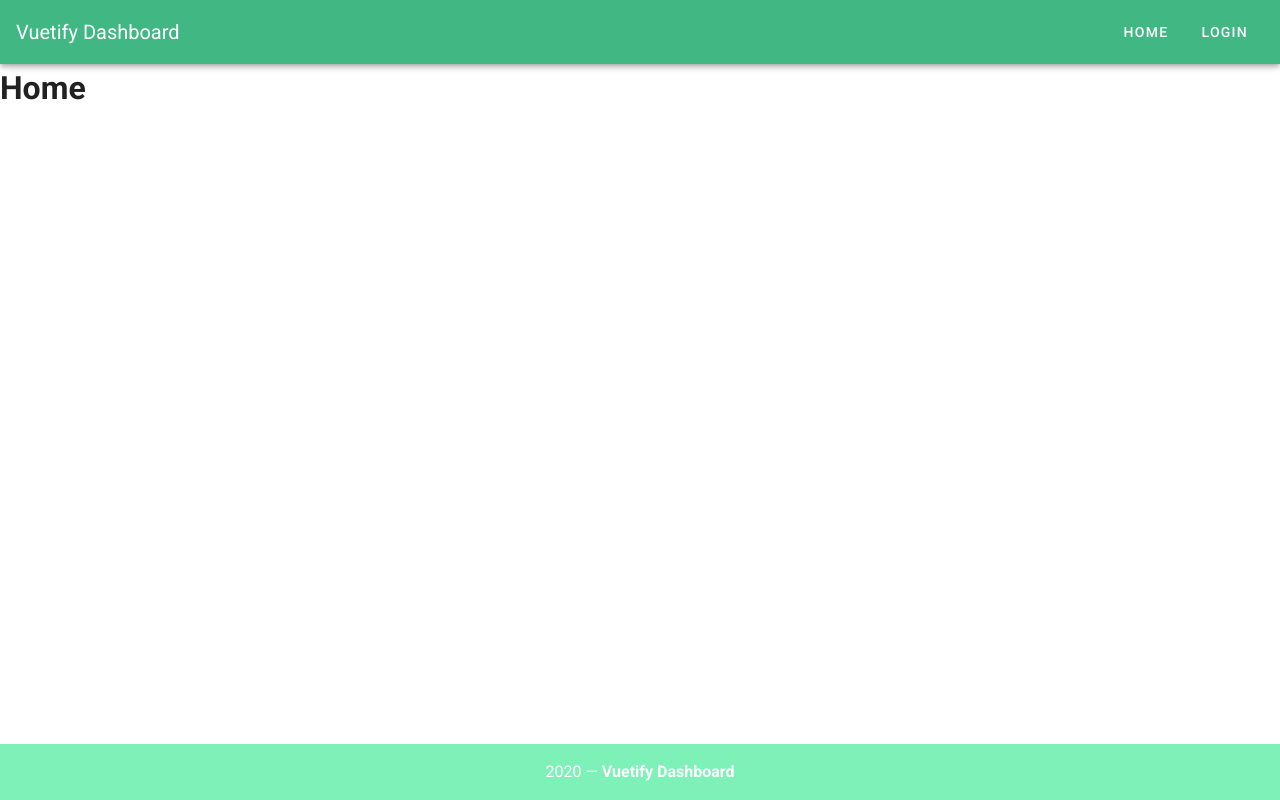
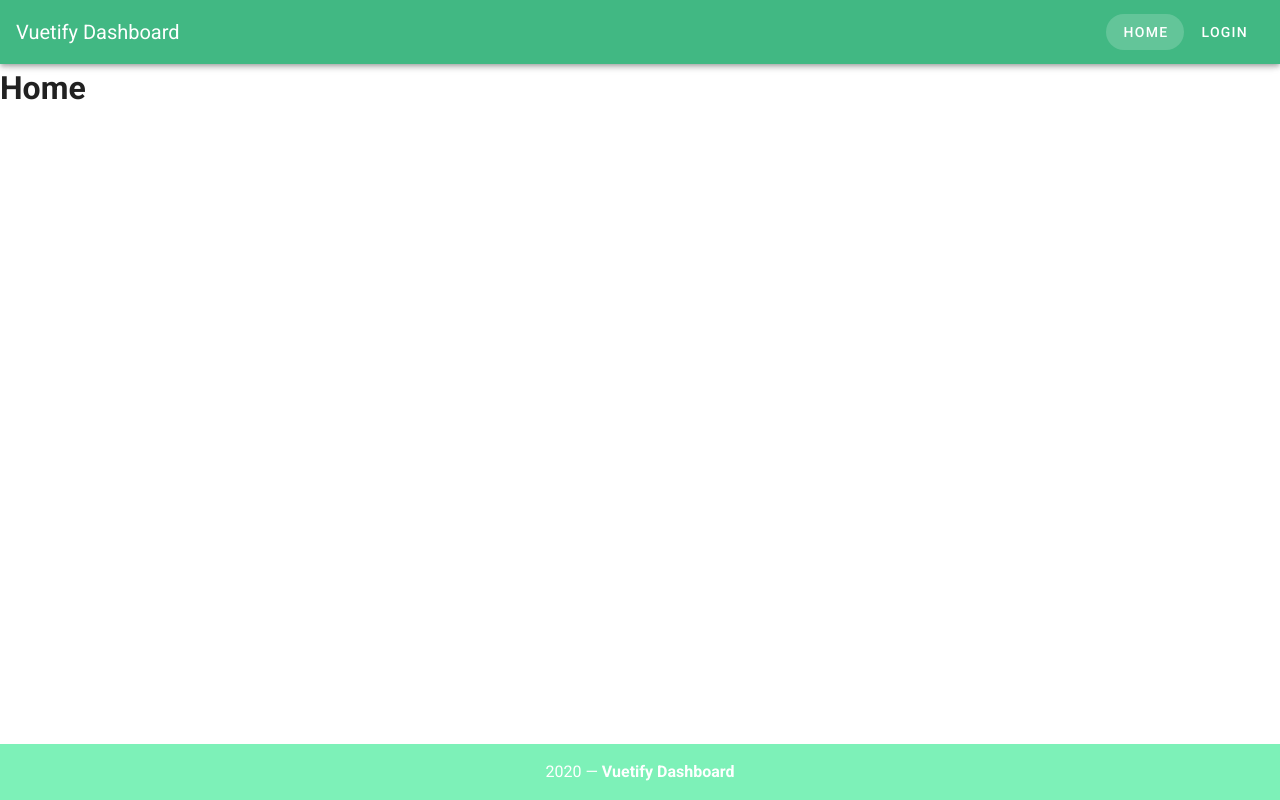
Before and after one commit to wonder13662/firebase-vue-seed, a Vue app: page / in a window 1280 px wide. Built offline with nearby package versions, Linux system fonts and the light colour scheme; no server answers.

Commit message:
Update home url

```diff
--- a/src/components/AppNav.vue
+++ b/src/components/AppNav.vue
@@ -2,7 +2,7 @@
   <v-app-bar app color="primary" dark>
     <v-toolbar-title>Vuetify Dashboard</v-toolbar-title>
     <v-spacer></v-spacer>
-    <v-btn text rounded :to="'/home'">Home</v-btn>
+    <v-btn text rounded :to="'/'">Home</v-btn>
     <v-btn v-if="!signedIn" text rounded :to="'/login'">Login</v-btn>
     <v-btn v-if="signedIn" text rounded :to="'/dashboard'">Dashboard</v-btn>
     <v-btn v-if="signedIn" text rounded @click="signOut">Sign Out</v-btn>
```
